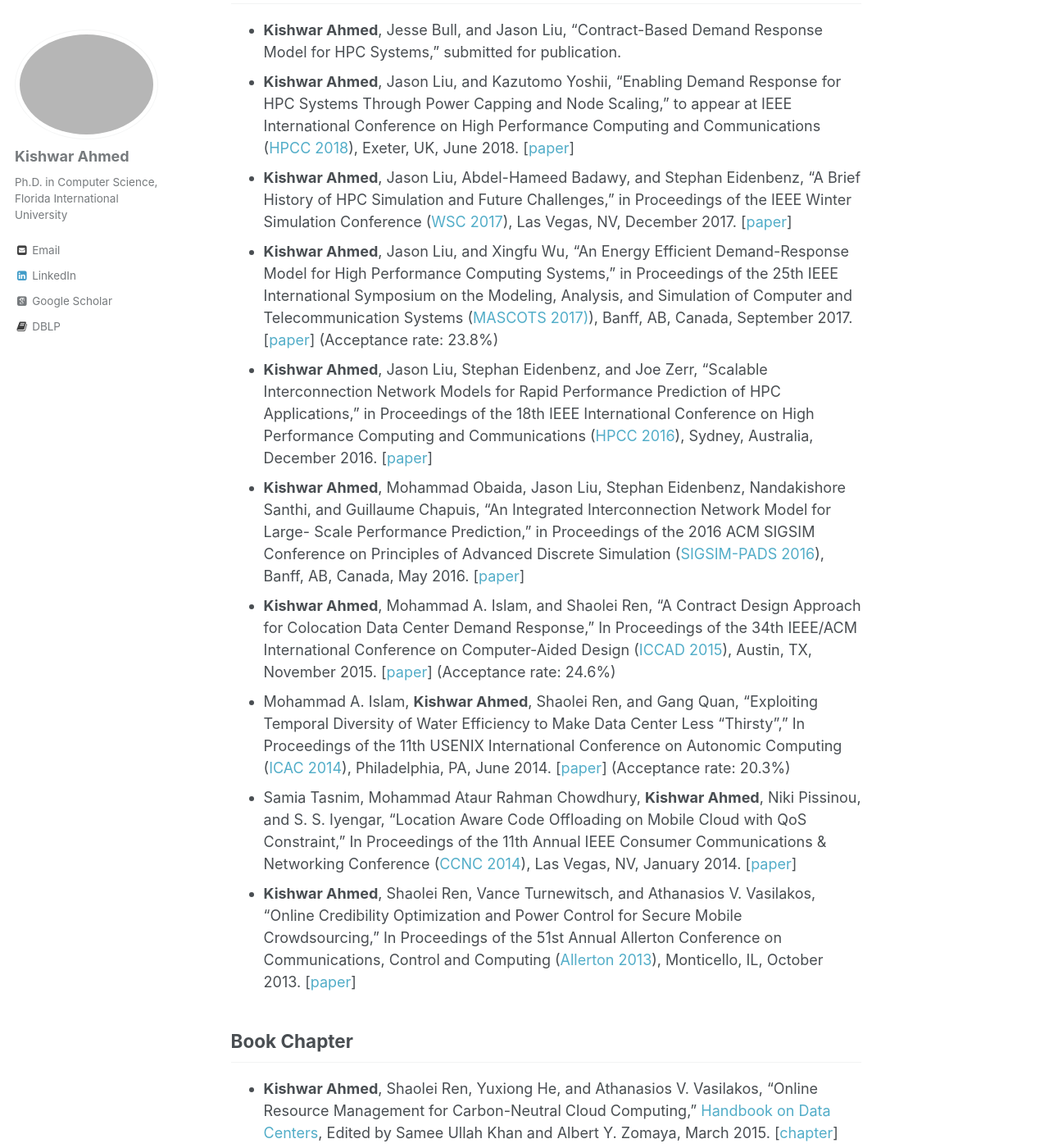
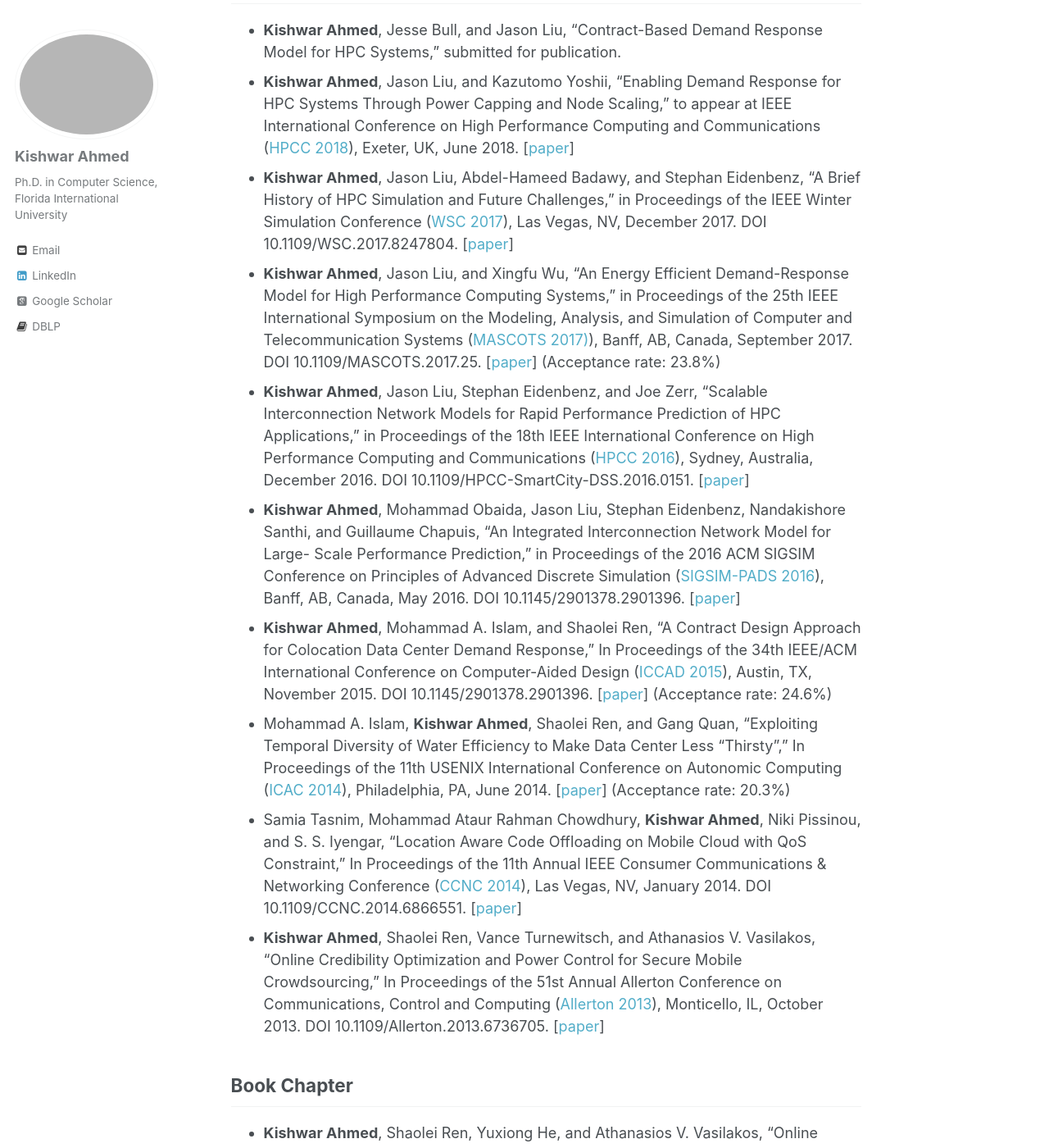
Before and after one commit to kishwarbd/kishwarbd.github.io, a Jekyll site: the page built from _pages/publications.md, in a window 1280 px wide and 1400 px high, scrolled down 239 px. Shown: the whole window at 82% size. Built offline with Jekyll 4.4.1, drawn with Linux system fonts in a browser that asks for light colours; some web fonts are replaced; some of the changed text lies outside the part shown.

Commit message:
more updates.

```diff
--- a/_pages/publications.md
+++ b/_pages/publications.md
@@ -6,21 +6,21 @@ author_profile: true
 
 ## Conference Papers
 * **Kishwar Ahmed**, Jesse Bull, and Jason Liu, “Contract-Based Demand Response Model for HPC Systems,” submitted for publication.
-* **Kishwar Ahmed**, Jason Liu, and Kazutomo Yoshii, “Enabling Demand Response for HPC Systems Through Power Capping and Node Scaling,” to appear at IEEE International Conference on High Performance Computing and Communications ([HPCC 2018](https://cse.stfx.ca/~hpcc2018/)), Exeter, UK, June 2018. [[paper](https://kishwarbd.github.io/files/paper-hpcc18.pdf)]
-* **Kishwar Ahmed**, Jason Liu, Abdel-Hameed Badawy, and Stephan Eidenbenz, “A Brief History of HPC Simulation and Future Challenges,” in Proceedings of the IEEE Winter Simulation Conference ([WSC 2017](http://meetings2.informs.org/wordpress/wsc2017/)), Las Vegas, NV, December 2017. [[paper](https://ieeexplore.ieee.org/document/8247804)]
-* **Kishwar Ahmed**, Jason Liu, and Xingfu Wu, “An Energy Efficient Demand-Response Model for High Performance Computing Systems,” in Proceedings of the 25th IEEE International Symposium on the Modeling, Analysis, and Simulation of Computer and Telecommunication Systems ([MASCOTS 2017)](https://mascots2017.cs.ucalgary.ca/)), Banff, AB, Canada, September 2017. [[paper](https://ieeexplore.ieee.org/document/8107444/)] (Acceptance rate: 23.8%)
-* **Kishwar Ahmed**, Jason Liu, Stephan Eidenbenz, and Joe Zerr, “Scalable Interconnection Network Models for Rapid Performance Prediction of HPC Applications,” in Proceedings of the 18th IEEE International Conference on High Performance Computing and Communications ([HPCC 2016](http://www.swinflow.org/confs/2016/hpcc/)), Sydney, Australia, December 2016. [[paper](https://ieeexplore.ieee.org/document/7828492/)]
-* **Kishwar Ahmed**, Mohammad Obaida, Jason Liu, Stephan Eidenbenz, Nandakishore Santhi, and Guillaume Chapuis, “An Integrated Interconnection Network Model for Large- Scale Performance Prediction,” in Proceedings of the 2016 ACM SIGSIM Conference on Principles of Advanced Discrete Simulation ([SIGSIM-PADS 2016](https://www.acm-sigsim-pads.org/)), Banff, AB, Canada, May 2016. [[paper](https://dl.acm.org/citation.cfm?id=2901396)]
-* **Kishwar Ahmed**, Mohammad A. Islam, and Shaolei Ren, “A Contract Design Approach for Colocation Data Center Demand Response,” In Proceedings of the 34th IEEE/ACM International Conference on Computer-Aided Design ([ICCAD 2015](https://iccad.com/)), Austin, TX, November 2015. [[paper](https://ieeexplore.ieee.org/document/7372629/)] (Acceptance rate: 24.6%)
+* **Kishwar Ahmed**, Jason Liu, and Kazutomo Yoshii, “Enabling Demand Response for HPC Systems Through Power Capping and Node Scaling,” to appear at IEEE International Conference on High Performance Computing and Communications ([HPCC 2018](https://cse.stfx.ca/~hpcc2018/)), Exeter, UK, June 2018.  [[paper](https://kishwarbd.github.io/files/paper-hpcc18.pdf)]
+* **Kishwar Ahmed**, Jason Liu, Abdel-Hameed Badawy, and Stephan Eidenbenz, “A Brief History of HPC Simulation and Future Challenges,” in Proceedings of the IEEE Winter Simulation Conference ([WSC 2017](http://meetings2.informs.org/wordpress/wsc2017/)), Las Vegas, NV, December 2017. DOI 10.1109/WSC.2017.8247804. [[paper](https://ieeexplore.ieee.org/document/8247804)]
+* **Kishwar Ahmed**, Jason Liu, and Xingfu Wu, “An Energy Efficient Demand-Response Model for High Performance Computing Systems,” in Proceedings of the 25th IEEE International Symposium on the Modeling, Analysis, and Simulation of Computer and Telecommunication Systems ([MASCOTS 2017)](https://mascots2017.cs.ucalgary.ca/)), Banff, AB, Canada, September 2017. DOI 10.1109/MASCOTS.2017.25. [[paper](https://ieeexplore.ieee.org/document/8107444/)] (Acceptance rate: 23.8%)
+* **Kishwar Ahmed**, Jason Liu, Stephan Eidenbenz, and Joe Zerr, “Scalable Interconnection Network Models for Rapid Performance Prediction of HPC Applications,” in Proceedings of the 18th IEEE International Conference on High Performance Computing and Communications ([HPCC 2016](http://www.swinflow.org/confs/2016/hpcc/)), Sydney, Australia, December 2016. DOI 10.1109/HPCC-SmartCity-DSS.2016.0151. [[paper](https://ieeexplore.ieee.org/document/7828492/)]
+* **Kishwar Ahmed**, Mohammad Obaida, Jason Liu, Stephan Eidenbenz, Nandakishore Santhi, and Guillaume Chapuis, “An Integrated Interconnection Network Model for Large- Scale Performance Prediction,” in Proceedings of the 2016 ACM SIGSIM Conference on Principles of Advanced Discrete Simulation ([SIGSIM-PADS 2016](https://www.acm-sigsim-pads.org/)), Banff, AB, Canada, May 2016. DOI 10.1145/2901378.2901396. [[paper](https://dl.acm.org/citation.cfm?id=2901396)]
+* **Kishwar Ahmed**, Mohammad A. Islam, and Shaolei Ren, “A Contract Design Approach for Colocation Data Center Demand Response,” In Proceedings of the 34th IEEE/ACM International Conference on Computer-Aided Design ([ICCAD 2015](https://iccad.com/)), Austin, TX, November 2015. DOI 10.1145/2901378.2901396. [[paper](https://ieeexplore.ieee.org/document/7372629/)] (Acceptance rate: 24.6%)
 * Mohammad A. Islam, **Kishwar Ahmed**, Shaolei Ren, and Gang Quan, “Exploiting Temporal Diversity of Water Efficiency to Make Data Center Less “Thirsty”,” In Proceedings of the 11th USENIX International Conference on Autonomic Computing ([ICAC 2014](https://www.usenix.org/conference/icac14)), Philadelphia, PA, June 2014. [[paper](https://www.usenix.org/node/183093)] (Acceptance rate: 20.3%)
-* Samia Tasnim, Mohammad Ataur Rahman Chowdhury, **Kishwar Ahmed**, Niki Pissinou, and S. S. Iyengar, “Location Aware Code Offloading on Mobile Cloud with QoS Constraint,” In Proceedings of the 11th Annual IEEE Consumer Communications & Networking Conference ([CCNC 2014](http://ccnc2014.ieee-ccnc.org/)), Las Vegas, NV, January 2014. [[paper](https://ieeexplore.ieee.org/document/6866551/)]
-* **Kishwar Ahmed**, Shaolei Ren, Vance Turnewitsch, and Athanasios V. Vasilakos, “Online Credibility Optimization and Power Control for Secure Mobile Crowdsourcing,” In Proceedings of the 51st Annual Allerton Conference on Communications, Control and Computing ([Allerton 2013](http://allerton.csl.illinois.edu/)), Monticello, IL, October 2013. [[paper](https://ieeexplore.ieee.org/document/6736705/)]
+* Samia Tasnim, Mohammad Ataur Rahman Chowdhury, **Kishwar Ahmed**, Niki Pissinou, and S. S. Iyengar, “Location Aware Code Offloading on Mobile Cloud with QoS Constraint,” In Proceedings of the 11th Annual IEEE Consumer Communications & Networking Conference ([CCNC 2014](http://ccnc2014.ieee-ccnc.org/)), Las Vegas, NV, January 2014. DOI 10.1109/CCNC.2014.6866551. [[paper](https://ieeexplore.ieee.org/document/6866551/)]
+* **Kishwar Ahmed**, Shaolei Ren, Vance Turnewitsch, and Athanasios V. Vasilakos, “Online Credibility Optimization and Power Control for Secure Mobile Crowdsourcing,” In Proceedings of the 51st Annual Allerton Conference on Communications, Control and Computing ([Allerton 2013](http://allerton.csl.illinois.edu/)), Monticello, IL, October 2013. DOI 10.1109/Allerton.2013.6736705. [[paper](https://ieeexplore.ieee.org/document/6736705/)]
 
 ## Book Chapter
-* **Kishwar Ahmed**, Shaolei Ren, Yuxiong He, and Athanasios V. Vasilakos, “Online Resource Management for Carbon-Neutral Cloud Computing,” [Handbook on Data Centers](https://www.springer.com/us/book/9781493920914), Edited by Samee Ullah Khan and Albert Y. Zomaya, March 2015. [[chapter](https://link.springer.com/chapter/10.1007/978-1-4939-2092-1_20)]
+* **Kishwar Ahmed**, Shaolei Ren, Yuxiong He, and Athanasios V. Vasilakos, “Online Resource Management for Carbon-Neutral Cloud Computing,” [Handbook on Data Centers](https://www.springer.com/us/book/9781493920914), Edited by Samee Ullah Khan and Albert Y. Zomaya, March 2015. DOI https://doi.org/10.1007/978-1-4939-2092-1_20. [[chapter](https://link.springer.com/chapter/10.1007/978-1-4939-2092-1_20)]
 
 ## Journal Paper
-* Mohammad A. Islam, **Kishwar Ahmed**, Hong Xu, Nguyen H. Tran, Gang Quan, and Shaolei Ren, “Exploiting Spatio-Temporal Diversity for Water Saving in Geo-Distributed Data Centers,” IEEE Transactions on Cloud Computing ([TCC 2016](https://www.computer.org/web/tcc)), February 2016. [[paper](https://ieeexplore.ieee.org/document/7420641/)] (Impact factor: 7.93)
+* Mohammad A. Islam, **Kishwar Ahmed**, Hong Xu, Nguyen H. Tran, Gang Quan, and Shaolei Ren, “Exploiting Spatio-Temporal Diversity for Water Saving in Geo-Distributed Data Centers,” IEEE Transactions on Cloud Computing ([TCC 2016](https://www.computer.org/web/tcc)), February 2016. DOI 10.1109/TCC.2016.2535201. [[paper](https://ieeexplore.ieee.org/document/7420641/)] (Impact factor: 7.93)
 
 ## Workshops Papers
 * **Kishwar Ahmed**, and Jason Liu, “Energy Demand Response Modeling for High Performance Computing Systems,” in Workshop on Modeling & Simulation of Systems and Applications ([ModSim 2018](https://www.bnl.gov/modsim2018/)), Seattle, WA, August 2018. [[paper](https://kishwarbd.github.io/files/paper-modsim18.pdf)]
```
Also changed, not shown: 1 other file.
